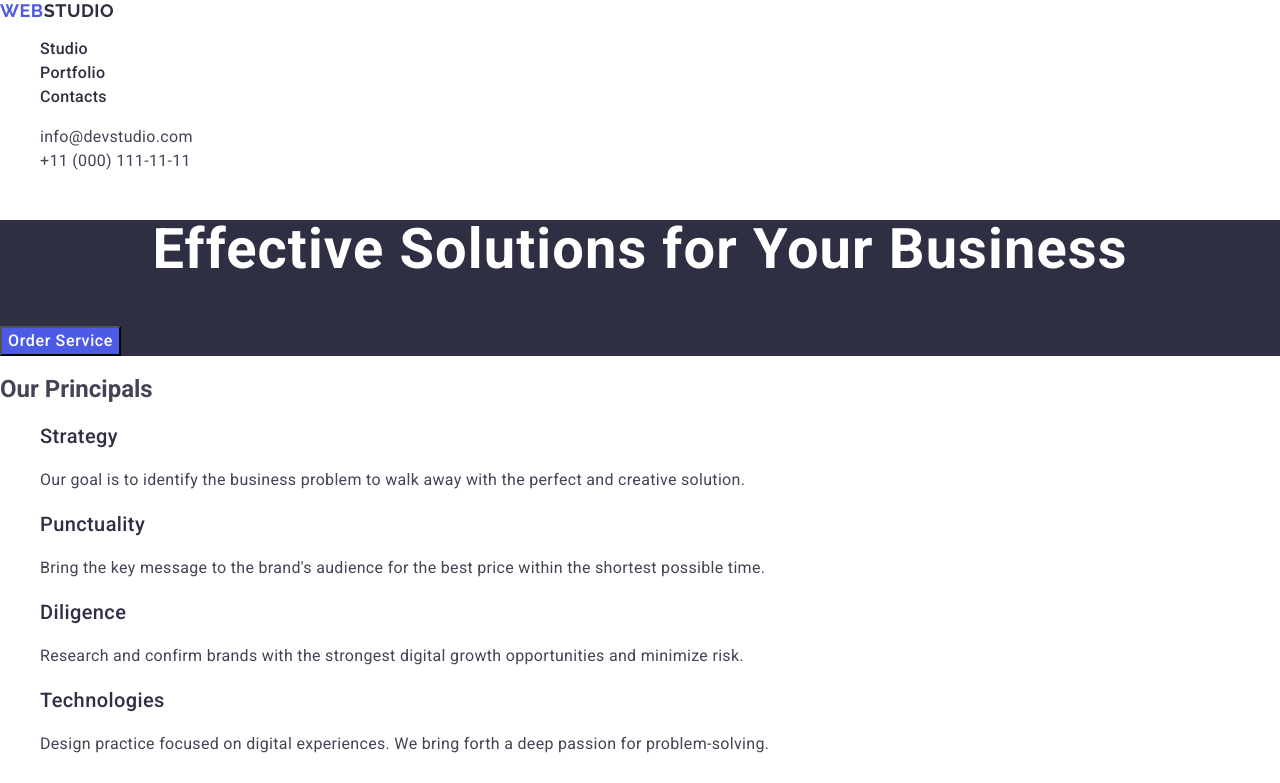
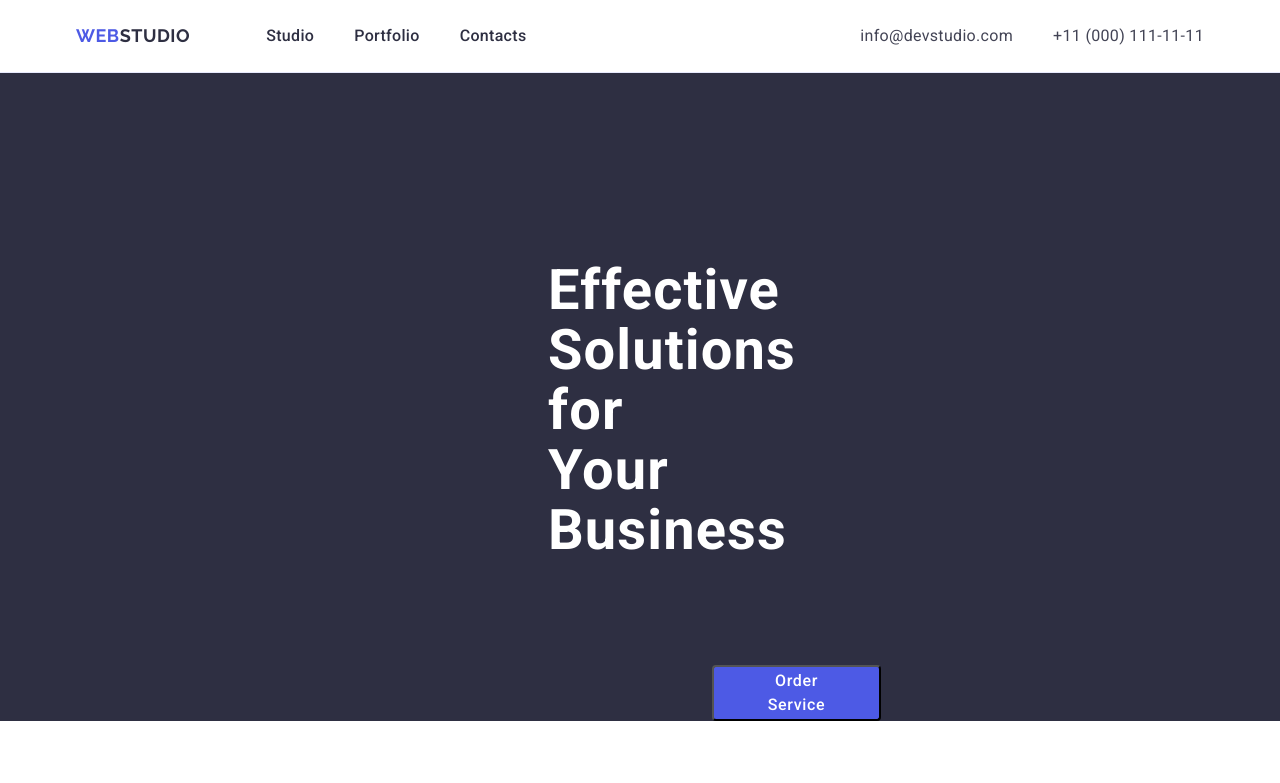
Before and after one commit to Nataliia-Kalinina-1/goit-markup-hw-03, a plain HTML site: page index.html in a window 1280 px wide. Shown: the top 783 px of the page. Drawn offline with nearby package versions, Linux system fonts and the light colour scheme.

Commit message:
stylish header

```diff
--- a/css/styles.css
+++ b/css/styles.css
@@ -4,15 +4,57 @@ body {
   background-color: #fff;
 }
 
+/* reset */
 ul,
 ol {
   list-style-type: none;
+  margin: 0;
+  padding: 0;
+}
+
+h1,
+h2,
+h3,
+h4,
+h5,
+h6,
+p {
+  margin: 0;
 }
 
 a {
   text-decoration: none;
 }
 
+/* common */
+
+.container {
+  max-width: 1158px;
+  padding: 0 15px;
+  margin: 0 auto;
+}
+
+/* header */
+
+.page-header {
+  border-bottom: 1px solid #e7e9fc;
+}
+
+.header-container {
+  display: flex;
+  align-items: center;
+}
+
+.header-nav {
+  display: flex;
+  align-items: center;
+}
+
+.nav-list {
+  display: flex;
+  align-items: center;
+  gap: 40px;
+}
 .logo {
   font-family: "Raleway", sans-serif;
   font-weight: 700;
@@ -21,6 +63,10 @@ a {
   letter-spacing: 0.03em;
   text-transform: uppercase;
   color: #4d5ae5;
+}
+.header-logo {
+  padding: 24px 0;
+  margin-right: 76px;
 }
 
 .header-logo .logo-part {
@@ -31,6 +77,8 @@ a {
   color: #f4f4fd;
 }
 .nav-link {
+  display: block;
+  padding: 24px 0;
   font-weight: 500;
   font-size: 16px;
   line-height: 1.5;
@@ -40,8 +88,16 @@ a {
 
 .contacts {
   font-style: normal;
+  margin-left: auto;
+}
+.contacts-list {
+  display: flex;
+  align-items: center;
+  gap: 40px;
 }
 .contacts-link {
+  display: block;
+  padding: 24px 0;
   font-size: 16px;
   line-height: 1.5;
   letter-spacing: 0.02em;
@@ -61,9 +117,18 @@ a {
 
 .solutions {
   background-color: #2e2f42;
+  align-items: center;
 }
 
 .solutions-title {
+  display: block;
+  text-align: center;
+  max-width: 496px;
+  height: 120px;
+  padding-top: 188px;
+  padding-right: 472px;
+  padding-left: 472px;
+  padding-bottom: 48px;
   font-weight: 700;
   font-size: 56px;
   line-height: 1.07;
@@ -81,11 +146,25 @@ a {
   cursor: pointer;
 }
 
+button {
+  display: flex;
+  justify-content: center;
+  align-items: center;
+  border-radius: 4px;
+  padding: 16px 32px;
+  margin: 356px 635px 188px 636px;
+  width: 169px;
+  height: 56px;
+}
 button:hover,
 button:focus {
   background-color: #404bbf;
 }
 
+.principal-list {
+  display: flex;
+  align-items: center;
+}
 .principals-item-title {
   font-weight: 500;
   font-size: 20px;
--- a/index.html
+++ b/index.html
@@ -23,6 +23,7 @@
     <header class="page-header">
       <!-- Header -->
       <!--Menu-->
+      <div class="container header-container">
         <nav class="header-nav">
           <a class="logo header-logo" href="./index.html"
             >Web<span class="logo-part">Studio</span></a
@@ -50,23 +51,28 @@
             </li>
           </ul>
         </address>
+      </div>
     </header>
     <main>
       <!--Main content-->
       <!--Our credo-->
       <section class="solutions">
+        <div class="container">
           <h1 class="solutions-title">Effective Solutions for Your Business</h1>
           <button class="solutions-button" type="button">Order Service</button>
+        </div>
       </section>
+
       <!--Our principals-->
       <section class="principals">
+        <div>
           <h2 class="principals-title">Our Principals</h2>
           <ul class="principals-list">
             <li class="principals-item">
               <h3 class="principals-item-title">Strategy</h3>
               <p class="principals-item-text">
-              Our goal is to identify the business problem to walk away with the
-              perfect and creative solution.
+                Our goal is to identify the business problem to walk away with
+                the perfect and creative solution.
               </p>
             </li>
             <li class="principals-item">
@@ -91,6 +97,7 @@
               </p>
             </li>
           </ul>
+        </div>
       </section>
       <!--Our team-->
       <section class="team">
```
Lines whose indentation alone changed are shown as unchanged.
